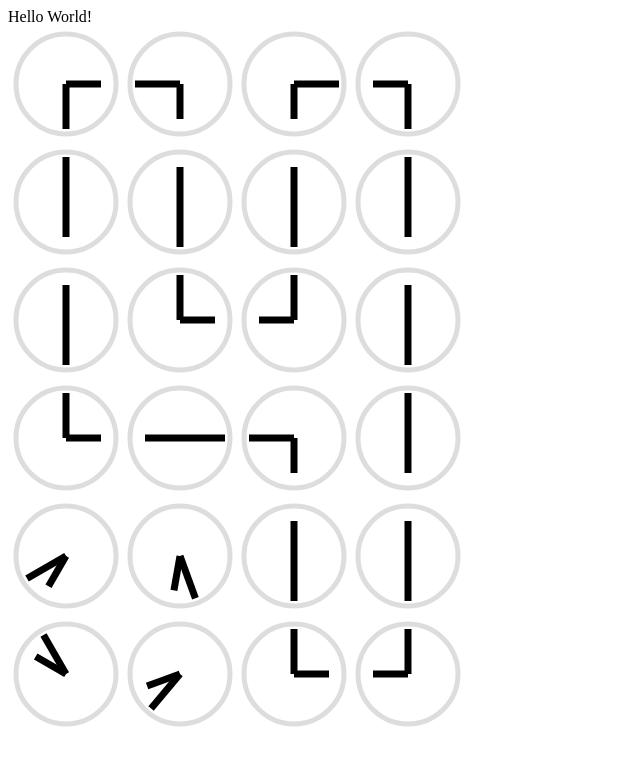
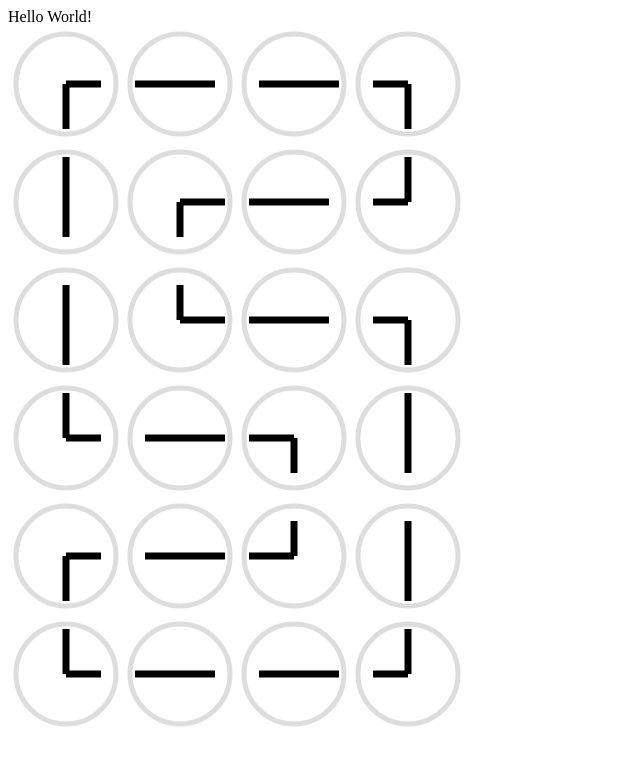
Before and after one commit to batroutman/fancy-clock, a plain HTML site: page index.html in a window 1280 px wide. Shown: the whole page, without its empty margins (0-640 px from the left). Drawn offline with Linux system fonts and the light colour scheme.

Commit message:
added presets for 5 and 6

```diff
--- a/fancy-clock/clock-number.js
+++ b/fancy-clock/clock-number.js
@@ -78,6 +78,24 @@ function ClockNumber(targetId) {
             [[240,210],[260,290],[90,270],[90,270]],
             [[150,120],[200,230],[0,90],[180,90]]
         ];
+
+        this.positions[5] = [
+            [[0,270],[0,180],[180,0],[180,270]],
+            [[270,90],[270,0],[0,180],[180,90]],
+            [[90,270],[90,0],[0,180],[180,270]],
+            [[0,90],[180,0],[270,180],[270,90]],
+            [[0,270],[180,0],[90,180],[90,270]],
+            [[0,90],[0,180],[180,0],[180,90]]
+        ];
+
+        this.positions[6] = [
+            [[0,270],[0,180],[180,0],[180,270]],
+            [[270,90],[270,0],[0,180],[180,90]],
+            [[90,270],[90,0],[0,180],[180,270]],
+            [[270,90],[270,0],[270,180],[270,90]],
+            [[90,270],[90,0],[90,180],[90,270]],
+            [[0,90],[0,180],[180,0],[180,90]]
+        ];
     }
 
     this.init = function() {
--- a/index.html
+++ b/index.html
@@ -26,7 +26,7 @@
             function main() {
                 var clockNum = new ClockNumber("clock");
                 //clockNum.transitionToNumber(0, 5000);
-                clockNum.changeNumber(4);
+                clockNum.changeNumber(5);
             }
         </script>
 
```
